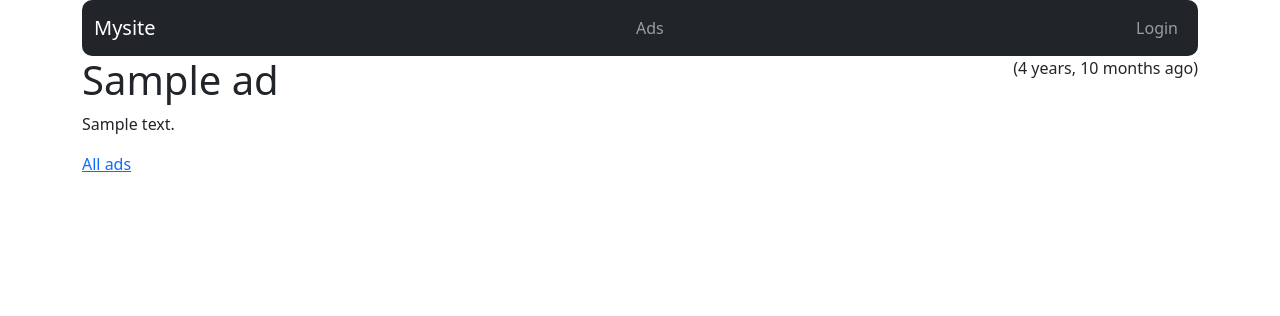
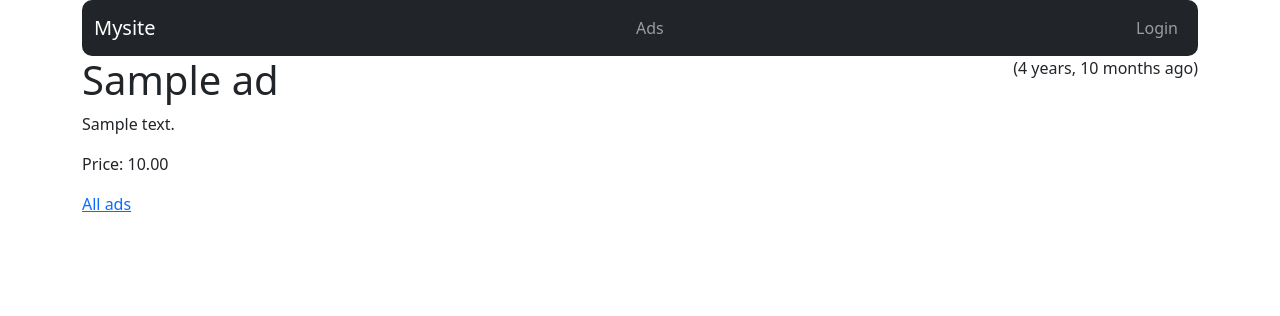
Before and after one commit to NulisDefo/mysite, a Django app: page /ads/ad/1 in a window 1280 px wide. Shown: the top 316 px of the page. Run offline with Django 4.2, Linux system fonts and the light colour scheme; data comes from the database, SQL or seed files in the repository; tables that the repository leaves empty hold one stand-in row (values such as "Sample post"); some libraries are stand-ins or nearby versions.

Commit message:
added price display

```diff
--- a/ads/templates/ads/ad_detail.html
+++ b/ads/templates/ads/ad_detail.html
@@ -11,6 +11,7 @@
     </span>
     <h1>{{ ad.title }}</h1>
     <p>{{ ad.text }}</p>
+    <p>Price: {{ ad.price }}</p>
     <p></p>
     <p>
         <a href="{% url 'ads:all' %}">All ads</a>
```
